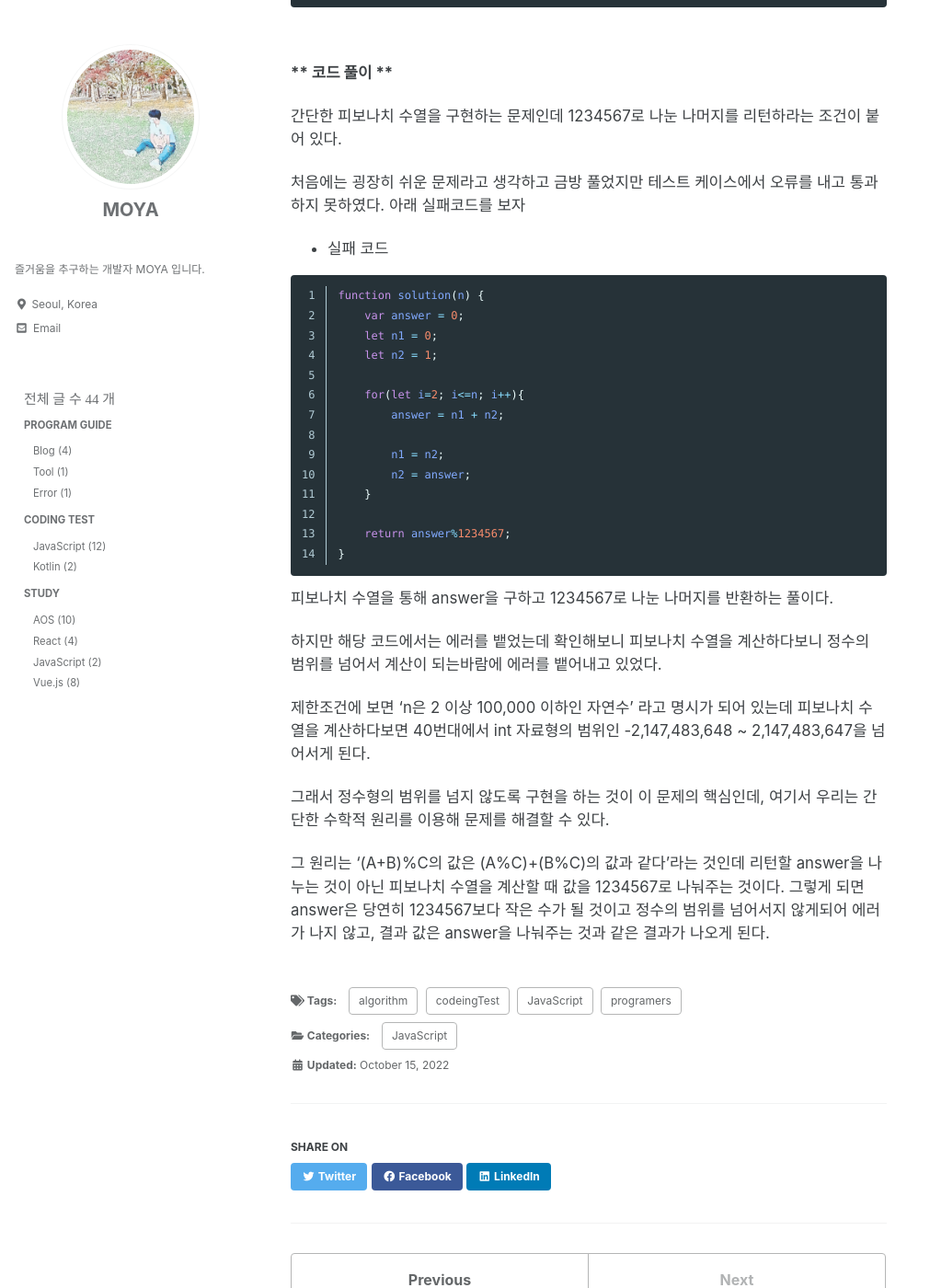
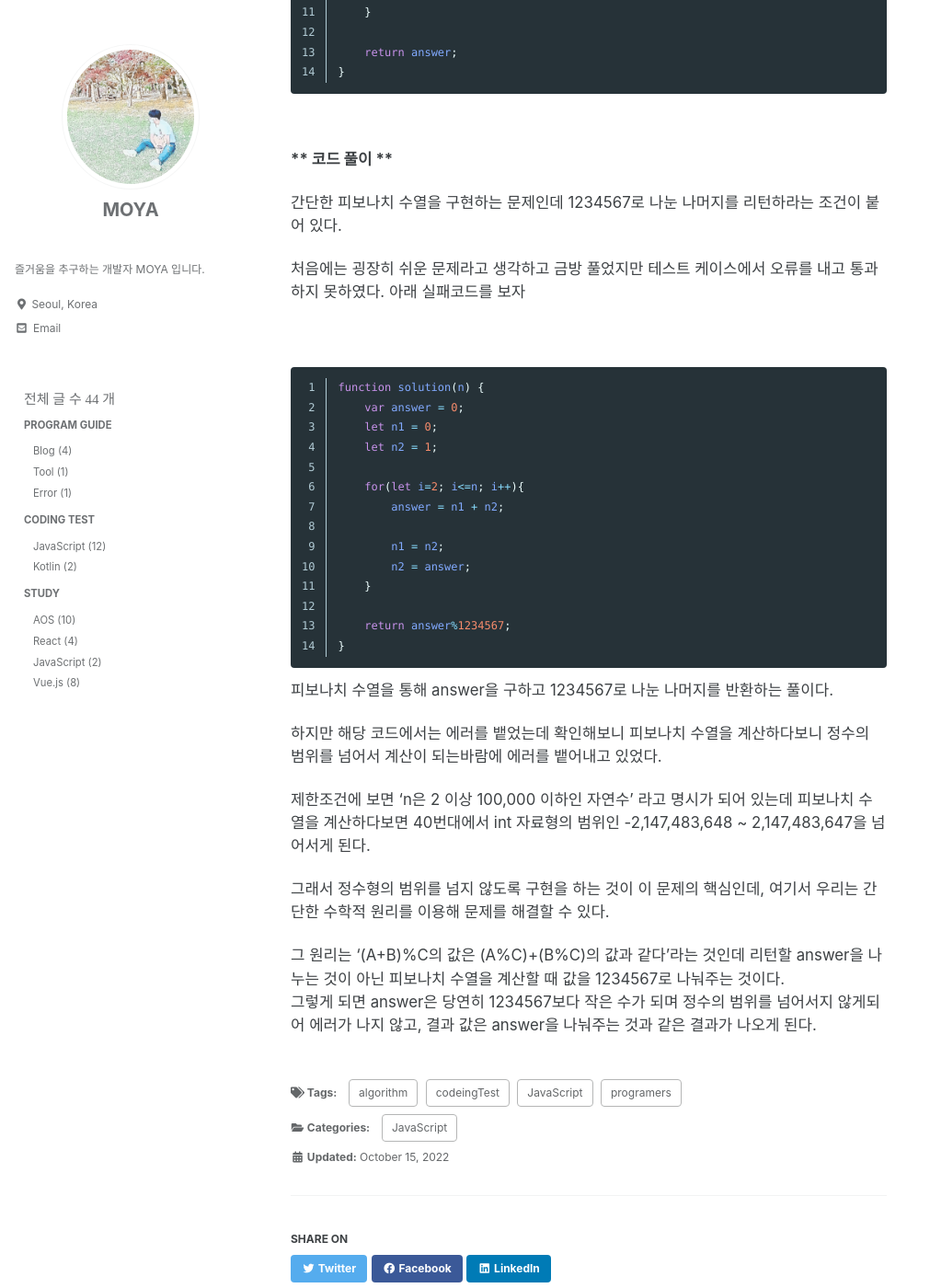
Before and after one commit to kdc7140/kdc7140.github.io, a Jekyll site: the page built from _posts/codingTest/2022-10-15-codingTest13.md, in a window 1280 px wide and 1400 px high, scrolled down 1411 px. Shown: the whole window at 92% size, without its empty margins (0-1011 px from the left). Built offline with Jekyll 4.4.1, drawn with Linux system fonts in a browser that asks for light colours; cached includes are drawn as plain includes; some web fonts are replaced.

Commit message:
contents change

````diff
--- a/_posts/codingTest/2022-10-15-codingTest13.md
+++ b/_posts/codingTest/2022-10-15-codingTest13.md
@@ -26,6 +26,7 @@ tags:
 
 2 이상의 n이 입력되었을 때, n번째 피보나치 수를 1234567으로 나눈 나머지를 리턴하는 함수, solution을 완성해 주세요.
 
+<br/>
 
  **** 제한 사항 ****
 
@@ -67,14 +70,16 @@ function solution(n) {
 
 <br/>
 
+
 **** 코드 풀이 ****
+
 
 간단한 피보나치 수열을 구현하는 문제인데 1234567로 나눈 나머지를 리턴하라는 조건이 붙어 있다.
 
 처음에는 굉장히 쉬운 문제라고 생각하고 금방 풀었지만 테스트 케이스에서 오류를 내고 통과하지 못하였다.
 아래 실패코드를 보자
 
-* 실패 코드
+<br/>
 
 ```javascript
 function solution(n) {
@@ -101,4 +106,5 @@ function solution(n) {
 
 그래서 정수형의 범위를 넘지 않도록 구현을 하는 것이 이 문제의 핵심인데, 여기서 우리는 간단한 수학적 원리를 이용해 문제를 해결할 수 있다.
 
-그 원리는 '(A+B)%C의 값은 (A%C)+(B%C)의 값과 같다'라는 것인데 리턴할 answer을 나누는 것이 아닌 피보나치 수열을 계산할 때 값을 1234567로 나눠주는 것이다. 그렇게 되면 answer은 당연히 1234567보다 작은 수가 될 것이고 정수의 범위를 넘어서지 않게되어 에러가 나지 않고, 결과 값은 answer을 나눠주는 것과 같은 결과가 나오게 된다.
+그 원리는 '(A+B)%C의 값은 (A%C)+(B%C)의 값과 같다'라는 것인데 리턴할 answer을 나누는 것이 아닌 피보나치 수열을 계산할 때 값을 1234567로 나눠주는 것이다.<br/>
+그렇게 되면 answer은 당연히 1234567보다 작은 수가 되며 정수의 범위를 넘어서지 않게되어 에러가 나지 않고, 결과 값은 answer을 나눠주는 것과 같은 결과가 나오게 된다.
````
Also changed, not shown: other parts of _posts/codingTest/2022-10-15-codingTest13.md (+2 -0 lines).
